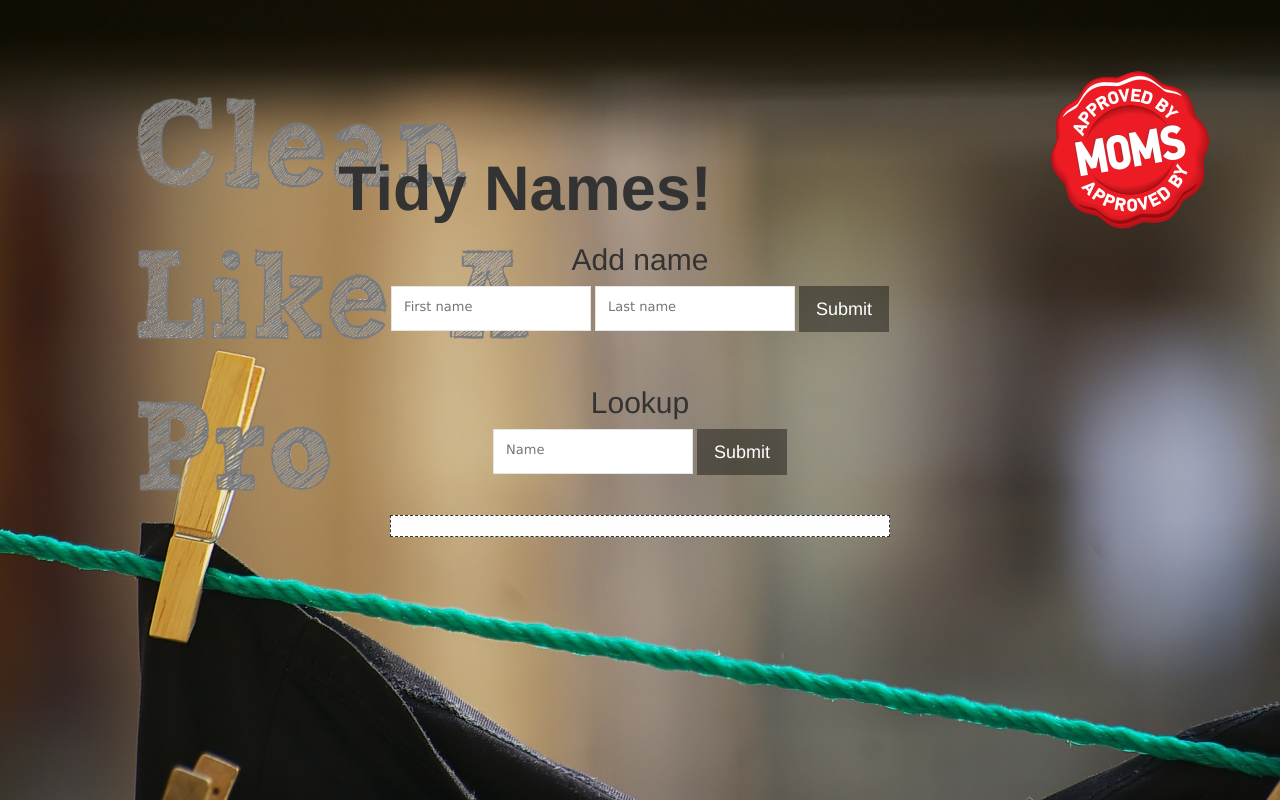
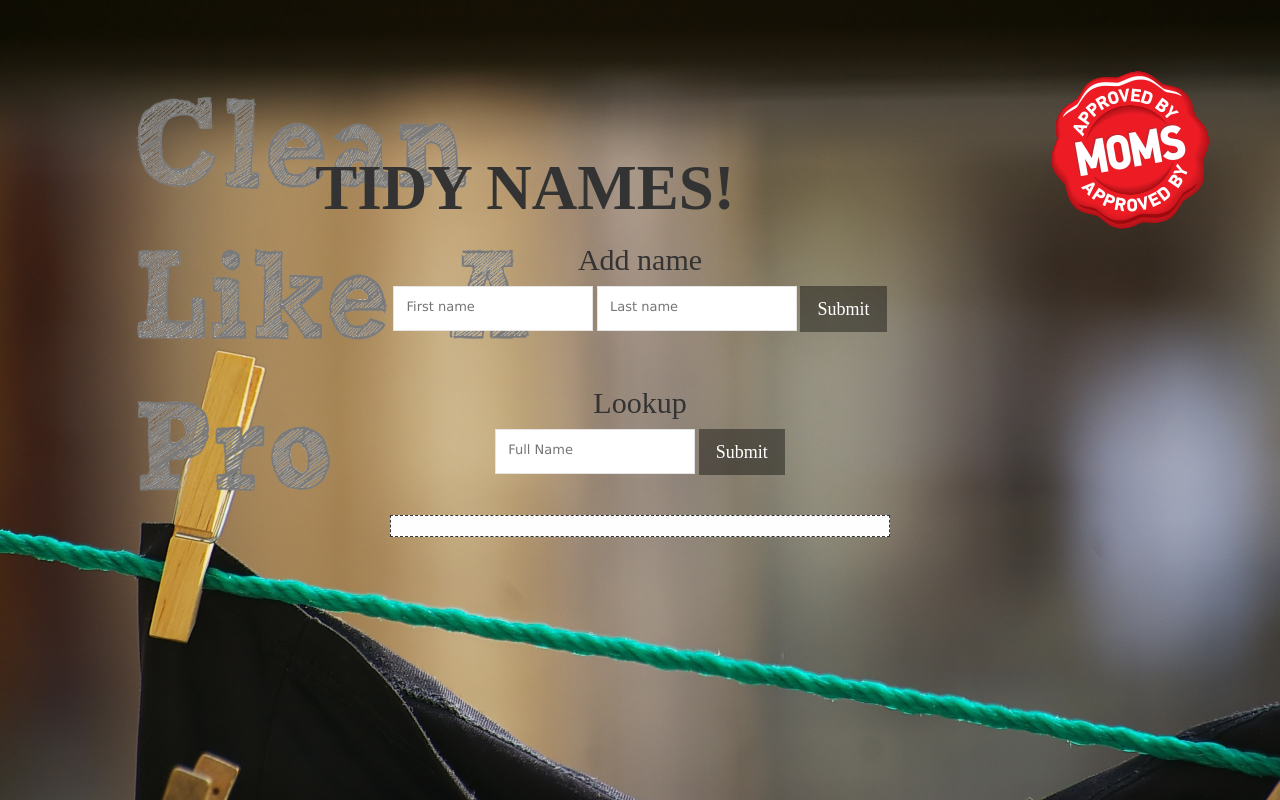
Before and after one commit to tidynames/tidynames, a website: page View/index.html in a window 1280 px wide. Shown: the top 800 px of the page. Drawn offline with nearby package versions, Linux system fonts and the light colour scheme.

Commit message:
new font

```diff
--- a/View/index.css
+++ b/View/index.css
@@ -95,3 +95,8 @@ input, textarea {
 	margin: 40px 0;
 	text-align: left;
 }
+
+body {
+	color: #333333;
+	font-family: Copperplate, serif;
+}
--- a/View/index.html
+++ b/View/index.html
@@ -16,7 +16,7 @@
 	<img src="clean.png" height="450" width="450">
 </div>
 <div class="text-vertical-center">
-	<h1>Tidy Names!</h1>
+	<h1>TIDY NAMES!</h1>
 	<h2>Add name</h2>
 	<form class="form-inline" role="form" method="post" action="/add">
 		<div class="form-group">
@@ -29,7 +29,7 @@
 	<h2>Lookup</h2>
 	<form class="form-inline" role="form" method="get" action="/lookup">
 		<div class="form-group">
-			<input class="keyword-input" id="name" name="name" placeholder="Name">
+			<input class="keyword-input" id="name" name="name" placeholder="Full Name">
 		</div>
 		<button type="submit" class="btn btn-dark btn-lg">Submit</button>
 	</form>
```
